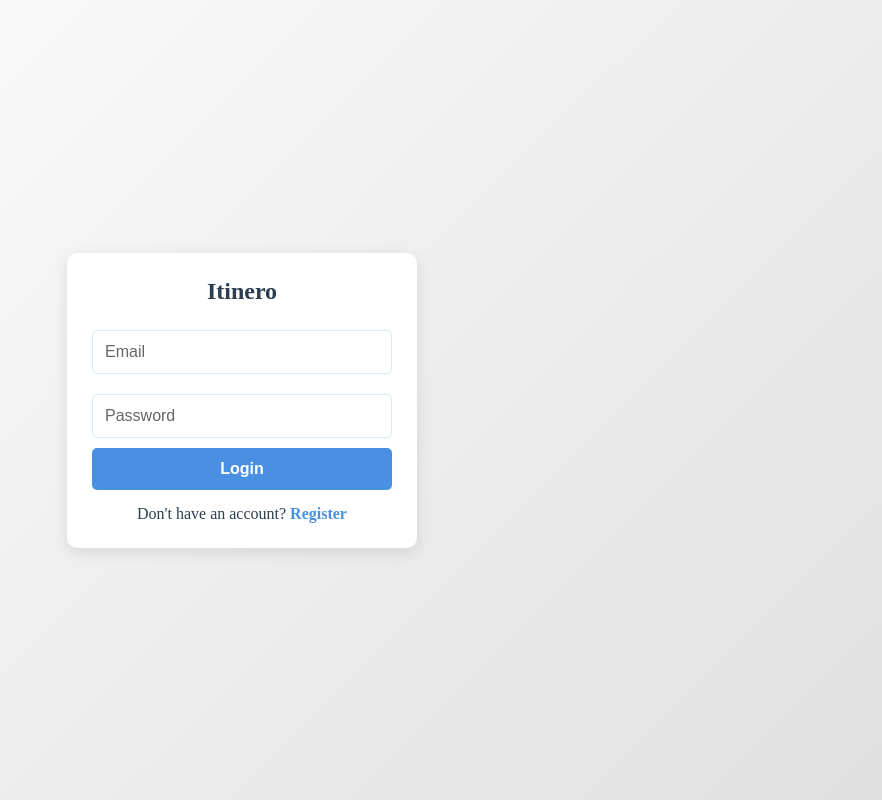
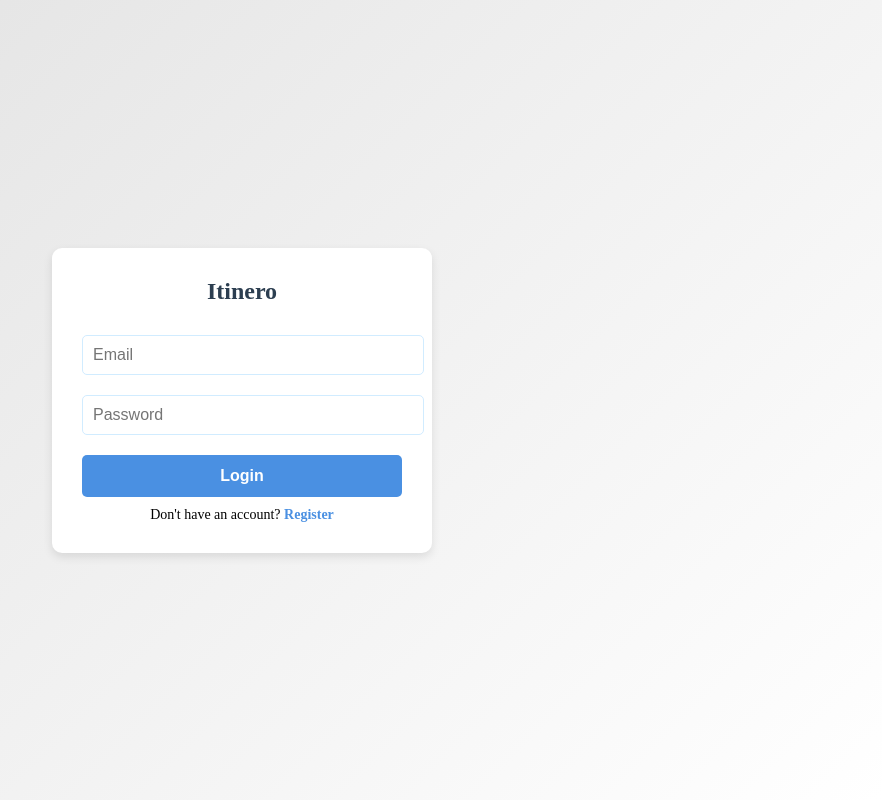
Before and after one commit to RushilShah1903/Itinero-frontend, an Angular app: page /login in a window 1280 px wide. Shown: the whole page, without its empty margins (398-1280 px from the left). Built offline with nearby package versions, Linux system fonts and the light colour scheme.

Commit message:
login + register -> auth

```diff
--- /dev/null
+++ b/src/app/auth/auth.component.css
@@ -0,0 +1,60 @@
+.main {
+    display: flex;
+    justify-content: center;
+    align-items: center;
+    height: 100vh;
+    background: linear-gradient(135deg, #e0e0e0, #ffffff); /* Soft Beige to White */
+}
+
+.auth-container {
+    background: white;
+    padding: 30px;
+    border-radius: 10px;
+    box-shadow: 0px 4px 10px rgba(0, 0, 0, 0.1);
+    text-align: center;
+    width: 320px;
+}
+
+.auth-container h2 {
+    margin-bottom: 20px;
+    color: #2c3e50; /* Navy */
+}
+
+.auth-container input {
+    width: 100%;
+    padding: 10px;
+    margin: 10px 0;
+    border: 1px solid #d1ecff;
+    border-radius: 5px;
+    font-size: 16px;
+}
+
+.auth-container button {
+    width: 100%;
+    padding: 12px;
+    background-color: #4a90e2; /* Teal */
+    color: white;
+    border: none;
+    border-radius: 5px;
+    font-size: 16px;
+    font-weight: bold;
+    cursor: pointer;
+    margin-top: 10px;
+    transition: 0.3s;
+}
+
+.auth-container button:hover {
+    background-color: #357ABD; /* Darker teal */
+}
+
+.auth-container p {
+    margin-top: 10px;
+    font-size: 14px;
+}
+
+.auth-container a {
+    color: #4a90e2;
+    text-decoration: none;
+    font-weight: bold;
+    cursor: pointer;
+}
--- /dev/null
+++ b/src/app/auth/auth.component.html
@@ -0,0 +1,19 @@
+<div class="main">
+    <div class="auth-container">
+        <h2>Itinero</h2>
+        <form (submit)="onSubmit()">
+            <div *ngIf="!isLoginMode">
+                <input type="text" placeholder="Full Name" name="name" [(ngModel)]="name" required />
+            </div>
+            <input type="email" placeholder="Email" name="email" [(ngModel)]="email" required />
+            <input type="password" placeholder="Password" name="password" [(ngModel)]="password" required />
+            <button type="submit">{{ isLoginMode ? 'Login' : 'Register' }}</button>
+        </form>
+        <p>
+            {{ isLoginMode ? "Don't have an account?" : "Already have an account?" }}
+            <a [routerLink]="isLoginMode ? '/register' : '/login'">
+                {{ isLoginMode ? 'Register' : 'Login' }}
+            </a>
+        </p>
+    </div>
+</div>
--- /dev/null
+++ b/src/app/auth/auth.component.ts
@@ -0,0 +1,32 @@
+import { Component, OnInit } from '@angular/core';
+import { ActivatedRoute, Router } from '@angular/router';
+
+@Component({
+  selector: 'app-auth',
+  templateUrl: './auth.component.html',
+  styleUrls: ['./auth.component.css']
+})
+export class AuthComponent implements OnInit {
+  isLoginMode: boolean = true; // Default to login mode
+  name: string = '';
+  email: string = '';
+  password: string = '';
+
+  constructor(private route: ActivatedRoute, private router: Router) {}
+
+  ngOnInit() {
+    this.route.url.subscribe(urlSegments => {
+      this.isLoginMode = urlSegments[0]?.path !== 'register'; // If route is 'register', set to false
+    });
+  }
+
+  onSubmit() {
+    if (this.isLoginMode) {
+      console.log('Logging in with', this.email, this.password);
+      this.router.navigate(['/user/dashboard']); // Redirect after login
+    } else {
+      console.log('Registering with', this.name, this.email, this.password);
+      this.router.navigate(['/login']); // Redirect to login after successful registration
+    }
+  }
+}
--- a/src/app/auth/login/login.component.css
+++ /dev/null
@@ -1,84 +0,0 @@
-/* Ensure full-page coverage */
-* {
-    box-sizing: border-box;
-    margin: 0;
-    padding: 0;
-}
-
-/* Main container to center content */
-.main {
-    display: flex;
-    justify-content: center;
-    align-items: center;
-    width: 100vw;
-    height: 100vh;
-    background: linear-gradient(135deg, #ffffff, #e0e0e0); /* Soft White to Light Gray */
-}
-
-/* Auth container with subtle theme */
-.auth-container {
-    width: 350px; /* Adjust width as needed */
-    padding: 25px;
-    text-align: center;
-    border-radius: 10px;
-    background: #ffffff; /* White background for a modern look */
-    box-shadow: 0px 4px 15px rgba(0, 0, 0, 0.1);
-    color: #2c3e50; /* Navy */
-}
-
-/* Headings */
-h2 {
-    margin-bottom: 15px;
-    font-size: 24px;
-    color: #2c3e50; /* Navy */
-}
-
-/* Input fields */
-input {
-    width: 100%;
-    padding: 12px;
-    margin: 10px 0;
-    border: 1px solid #d1ecff; /* Soft teal border */
-    border-radius: 5px;
-    font-size: 16px;
-    background: rgba(255, 255, 255, 0.9);
-    color: #333;
-}
-
-input::placeholder {
-    color: #666;
-}
-
-/* Buttons */
-button {
-    width: 100%;
-    padding: 12px;
-    background-color: #4a90e2; /* Teal */
-    color: white;
-    border: none;
-    border-radius: 5px;
-    font-size: 16px;
-    font-weight: bold;
-    cursor: pointer;
-    transition: 0.3s;
-}
-
-button:hover {
-    background-color: #357ABD; /* Darker teal */
-}
-
-/* Links */
-p {
-    margin-top: 15px;
-}
-
-a {
-    text-decoration: none;
-    font-weight: bold;
-    color: #4a90e2; /* Teal */
-}
-
-a:hover {
-    text-decoration: underline;
-    color: #357ABD; /* Darker teal */
-}
--- a/src/app/auth/login/login.component.html
+++ /dev/null
@@ -1,11 +0,0 @@
-<div class="main">
-    <div class="auth-container">
-        <h2>Itinero</h2>
-        <form>
-            <input type="email" placeholder="Email" name="email" required />
-            <input type="password" placeholder="Password" name="password" required />
-            <button type="submit">Login</button>
-            <p>Don't have an account? <a href="/register">Register</a></p>
-        </form>
-    </div>
-</div>
--- a/src/app/auth/login/login.component.ts
+++ /dev/null
@@ -1,15 +0,0 @@
-import { Component, OnInit } from '@angular/core';
-
-@Component({
-  selector: 'app-login',
-  templateUrl: './login.component.html',
-  styleUrls: ['./login.component.css']
-})
-export class LoginComponent implements OnInit {
-
-  constructor() { }
-
-  ngOnInit(): void {
-  }
-
-}
--- a/src/app/auth/register/register.component.css
+++ /dev/null
@@ -1,82 +0,0 @@
-/* Ensure full-page coverage */
-* {
-    box-sizing: border-box;
-}
-
-/* Main container to center content */
-.main {
-    display: flex;
-    justify-content: center;
-    align-items: center;
-    width: 100vw;
-    height: 100vh;
-    background: linear-gradient(135deg, #ffffff, #e0e0e0); /* Soft White to Light Gray */
-}
-
-/* Auth container with subtle theme */
-.auth-container {
-    width: 350px; /* Adjust width as needed */
-    padding: 25px;
-    text-align: center;
-    border-radius: 10px;
-    background: #ffffff; /* White background for modern look */
-    box-shadow: 0px 4px 15px rgba(0, 0, 0, 0.1);
-    color: #2c3e50; /* Navy */
-}
-
-/* Headings */
-h2 {
-    margin-bottom: 15px;
-    font-size: 24px;
-    color: #2c3e50; /* Navy */
-}
-
-/* Input fields */
-input {
-    width: 100%;
-    padding: 12px;
-    margin: 10px 0;
-    border: 1px solid #d1ecff; /* Soft teal border */
-    border-radius: 5px;
-    font-size: 16px;
-    background: rgba(255, 255, 255, 0.9);
-    color: #333;
-}
-
-input::placeholder {
-    color: #666;
-}
-
-/* Buttons */
-button {
-    width: 100%;
-    padding: 12px;
-    background-color: #4a90e2; /* Teal */
-    color: white;
-    border: none;
-    border-radius: 5px;
-    font-size: 16px;
-    font-weight: bold;
-    cursor: pointer;
-    transition: 0.3s;
-}
-
-button:hover {
-    background-color: #357ABD; /* Darker teal */
-}
-
-/* Links */
-p {
-    margin-top: 15px;
-}
-
-a {
-    text-decoration: none;
-    font-weight: bold;
-    color: #4a90e2; /* Teal */
-}
-
-a:hover {
-    text-decoration: underline;
-    color: #357ABD; /* Darker teal */
-}
--- a/src/app/auth/register/register.component.html
+++ /dev/null
@@ -1,13 +0,0 @@
-<div class="main">
-    <div class="auth-container">
-        <h2>Itinero</h2>
-        <form>
-          <input type="text" placeholder="Full Name" name="name" required />
-          <input type="email" placeholder="Email" name="email" required />
-          <input type="password" placeholder="Password" name="password" required />
-          <button type="submit">Register</button>
-          <p>Already have an account? <a href="/login">Login</a></p>
-        </form>
-      </div>
-
-</div>
--- a/src/app/auth/register/register.component.ts
+++ /dev/null
@@ -1,15 +0,0 @@
-import { Component, OnInit } from '@angular/core';
-
-@Component({
-  selector: 'app-register',
-  templateUrl: './register.component.html',
-  styleUrls: ['./register.component.css']
-})
-export class RegisterComponent implements OnInit {
-
-  constructor() { }
-
-  ngOnInit(): void {
-  }
-
-}
```
Also changed, not shown: src/app/app-routing.module.ts (+70 -13 lines), src/app/app.module.ts (+3 -6 lines), 2 other files (tests, documents, lock files or other folders).
